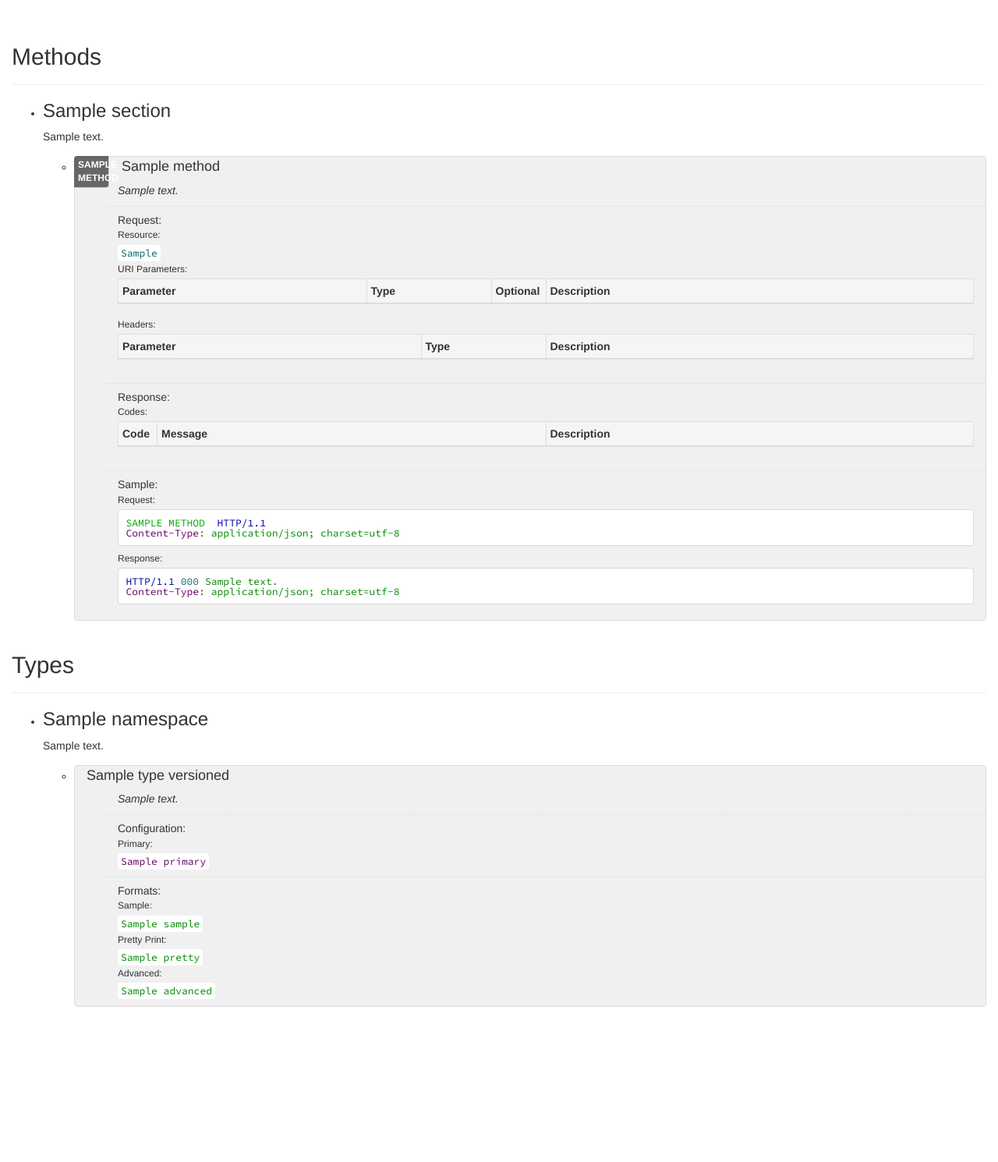
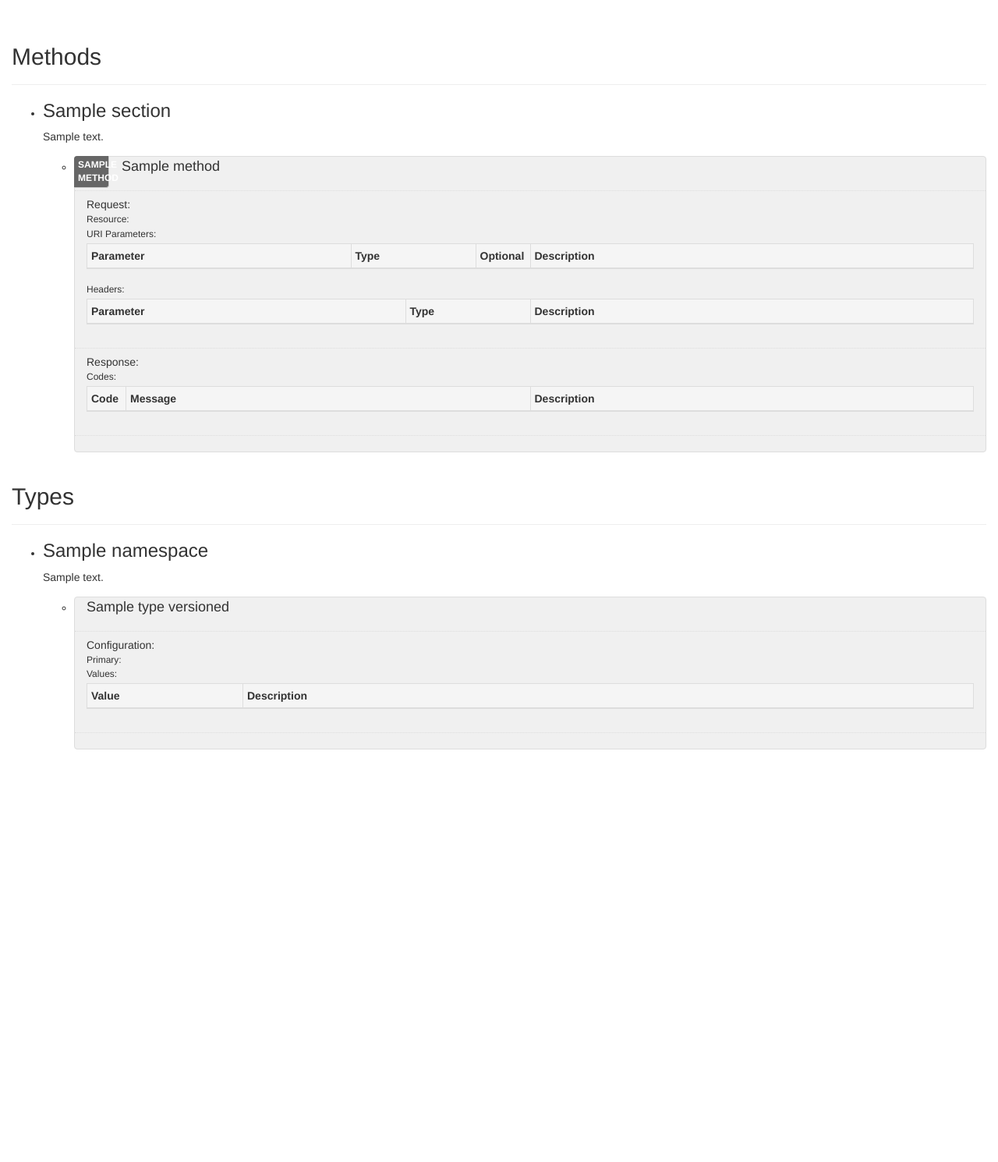
Before and after one commit to SolutionsCloud/apidoc, a Python web app: template apidoc/template/default.html in a window 1280 px wide. Shown: the part 399-1889 px from the top of the page at 78% size. After the commit the page ends 1360 px from the top, so only its background shows below. Run offline with Jinja, Linux system fonts and the light colour scheme; the template is opened without the code that fills it: most values are stand-ins (such as "Sample title", 1, 10 or a date in 2020); lists and menus that the app fills with data are empty; some libraries are stand-ins or nearby versions.

Commit message:
Reduce size of the generated html file

```diff
--- a/apidoc/object/source.py
+++ b/apidoc/object/source.py
@@ -653,7 +653,7 @@
         super().__init__()
         self.type = Object.Types("array")
         self.items = None
-        self.sample_count = 3
+        self.sample_count = 2
 
     @Element.version.setter
     def version(self, value):
--- a/apidoc/template/partial/method.html
+++ /dev/null
@@ -1,120 +0,0 @@
-{%- import "helper/code.html" as code %}
-{%- import "helper/util.html" as util %}
-
-{%- if method.description %}
-    <div class="description stack">{{ method.description }}</div>
-{%- endif %}
-    <div class="request stack">
-        <h5><i class="icon-upload"></i> Request: </h5>
-        <h6>Resource: </h6>
-        <code><span class="hur">{{ method.full_uri }}</span></code>
-
-{%- if method.cleaned_request_parameters %}
-        <h6>URI Parameters: </h6>
-    {%- call util.render_table([{"name": "Parameter"},
-        {"width": "160px", "name": "Type"},
-        {"width": "70px", "name": "Optional"},
-        {"width": "50%", "name": "Description"}]) %}
-        {%- for parameter in method.cleaned_request_parameters.values()|sort %}
-                <tr>
-                    <td><span class="str">{{ util.none_to_empty(parameter.name) }}</span></td>
-                    <td><span class="typ type_link">{{ util.none_to_empty(parameter.type) }}</span></td>
-                    <td><span class="lit">{% if parameter.optional %}Optional{% endif %}</span></td>
-                    <td><span class="com">{{ util.none_to_empty(parameter.description) }}</span></td>
-                </tr>
-        {%- endfor %}
-    {%- endcall %}
-{%- endif %}
-
-{%- if method.request_headers %}
-        <h6>Headers: </h6>
-    {%- call util.render_table([{"name": "Parameter"},
-        {"width": "160px", "name": "Type"},
-        {"width": "50%", "name": "Description"}]) %}
-        {%- for parameter in method.request_headers.values()|sort %}
-                <tr>
-                    <td><span class="str">{{ util.none_to_empty(parameter.name) }}</span></td>
-                    <td><span class="typ type_link">{{ util.none_to_empty(parameter.type) }}</span></td>
-                    <td><span class="com">{{ util.none_to_empty(parameter.description) }}</span></td>
-                </tr>
-        {%- endfor %}
-    {%- endcall %}
-{%- endif %}
-
-{%- if method.request_body %}
-        <h6>Body: </h6>
-        <div class="code"><table class="table-hover">
-            <colgroup>
-                <col width="50%%"></col>
-                <col width="50%%"></col>
-            </colgroup>
-            <tbody>
-    {{ code.code_commented(method.request_body) }}
-            </tbody>
-        </table></div>
-{%- endif %}
-    </div>
-
-    <div class="response stack">
-        <h5><i class="icon-download"></i> Response: </h5>
-{%- if method.response_body %}
-        <h6>Body: </h6>
-        <div class="code"><table class="table-hover">
-            <colgroup>
-                <col width="50%%"></col>
-                <col width="50%%"></col>
-            </colgroup>
-            <tbody>
-    {{ code.code_commented(method.response_body) }}
-            </tbody>
-        </table></div>
-{%- endif %}
-
-{%- if method.response_codes %}
-        <h6>Codes: </h6>
-    {%- call util.render_table([{"width": "50px", "name": "Code"},
-        {"name": "Message"},
-        {"width": "50%", "name": "Description"}]) %}
-        {%- for parameter in method.response_codes|sort %}
-                <tr>
-                    <td><span class="lit">{{ util.none_to_empty(parameter.code) }}</span></td>
-                    <td><span class="str">{{ util.none_to_empty(parameter.message) }}</span></td>
-                    <td><span class="com">{{ util.none_to_empty(parameter.description) }}</span></td>
-                </tr>
-        {%- endfor %}
-    {%- endcall %}
-{%- endif %}
-    </div>
-
-    <div class="sample stack">
-        <h5><i class="icon-play-circle"></i> Sample: </h5>
-        <h6>Request: </h6>
-        <div class="code">
-{{- "" -}}
-<span class="hme">
-{%- if method.method|lower == 'http' -%}
-    GET
-{%- else -%}
-    {{ method.method|upper }}
-{%- endif -%}
-        </span> <span class="hur">
-{{- code.uri_sampled(method.uri, method.request_parameters) -}}
-        </span> <span class="hpr">HTTP/1.1</span>
-<span class="hat">Content-Type</span><span class="pun">: </span><span class="hva">application/json; charset=utf-8</span>
-{%- for parameter in method.request_headers.values()|sort %}
-<span class="hat">{{ parameter.name }}</span><span class="pun">: </span><span class="hva">{{ util.none_to_empty(parameter.sample) }}</span>
-{%- endfor %}
-{% if method.request_body -%}
-{{ code.code_sampled(method.request_body) -}}
-{%- endif -%}
-        </div>
-        <h6>Response: </h6>
-        <div class="code">
-{{- "" -}}
-<span class="hpr">HTTP/1.1</span> <span class="lit">{{ method.code }}</span> <span class="str">{{ method.message }}</span>
-<span class="hat">Content-Type</span><span class="pun">: </span><span class="hva">application/json; charset=utf-8</span>
-{% if method.response_body -%}
-{{ code.code_sampled(method.response_body) -}}
-{%- endif -%}
-        </div>
-    </div>
--- /dev/null
+++ b/apidoc/template/partial/method_sample.html
@@ -0,0 +1,33 @@
+{%- import "helper/code.html" as code %}
+{%- import "helper/util.html" as util %}
+
+<h5><i class="icon-play-circle"></i> Sample: </h5>
+<h6>Request: </h6>
+<div class="code">
+{{- "" -}}
+<span class="hme">
+{%- if method.method|lower == 'http' -%}
+    GET
+{%- else -%}
+    {{ method.method|upper }}
+{%- endif -%}
+        </span> <span class="hur">
+{{- code.uri_sampled(method.uri, method.request_parameters) -}}
+        </span> <span class="hpr">HTTP/1.1</span>
+<span class="hat">Content-Type</span><span class="pun">: </span><span class="hva">application/json; charset=utf-8</span>
+{%- for parameter in method.request_headers.values()|sort %}
+<span class="hat">{{ parameter.name }}</span><span class="pun">: </span><span class="hva">{{ util.none_to_empty(parameter.sample) }}</span>
+{%- endfor %}
+{% if method.request_body -%}
+{{ code.code_sampled(method.request_body) -}}
+{%- endif -%}
+        </div>
+        <h6>Response: </h6>
+        <div class="code">
+{{- "" -}}
+<span class="hpr">HTTP/1.1</span> <span class="lit">{{ method.code }}</span> <span class="str">{{ method.message }}</span>
+<span class="hat">Content-Type</span><span class="pun">: </span><span class="hva">application/json; charset=utf-8</span>
+{% if method.response_body -%}
+{{ code.code_sampled(method.response_body) -}}
+{%- endif -%}
+</div>
--- a/apidoc/template/partial/namespace.html
+++ b/apidoc/template/partial/namespace.html
@@ -33,29 +33,20 @@
                     </ul>
                 </div>
         {%- endif -%}
-                <ul class="contents unstyled">
-        {%- if sources.versions|length > 1 %}
-                    <li class="version" data-version="
-            {%- for version in sources.versions.values()|sort %}
-                {%- if version.name not in type_versioned.versions %}{{ version.name }} {% endif %}
-            {%- endfor -%}
-                    ">
-                        <div class="description stack">no implementation for this version</div>
-                    </li>
-                    <li class="diff">
-            {%- include "partial/type_diff.html" -%}
-                    </li>
-        {%- endif %}
+                <div class="contents">
+        {%- include "partial/type_diff.html" -%}
+                    <div class="stack sample">
         {%- for type in type_versioned.signatures.values() %}
-                    <li class="version" data-version="
+                        <div data-version="
             {%- for (type_version_name, type_version) in type_versioned.versions.items() %}
                 {%- if type_version.signature == type.signature %}{{ type_version_name }} {% endif %}
             {%- endfor -%}
                     ">
-            {%- include "partial/type.html" %}
-                    </li>
+            {%- include "partial/type_sample.html" -%}
+                        </div>
         {%- endfor %}
-                </ul>
+                    </div>
+                </div>
             </li>
     {%- endfor %}
         </ul>
--- a/apidoc/template/partial/section.html
+++ b/apidoc/template/partial/section.html
@@ -36,29 +36,20 @@
                     </ul>
                 </div>
         {%- endif -%}
-                <ul class="contents unstyled">
-        {%- if sources.versions|length > 1 %}
-                    <li class="version" data-version="
-            {%- for version in sources.versions.values()|sort %}
-                {%- if version.name not in method_versioned.versions %}{{ version.name }} {% endif %}
-            {%- endfor -%}
-                    ">
-                        <div class="description stack">no implementation for this version</div>
-                    </li>
-                    <li class="diff">
-            {%- include "partial/method_diff.html" -%}
-                    </li>
-        {%- endif %}
+                <div class="contents">
+        {%- include "partial/method_diff.html" -%}
+                    <div class="stack sample">
         {%- for method in method_versioned.signatures.values() %}
-                    <li class="version" data-version="
+                        <div data-version="
             {%- for (method_version_name, method_version) in method_versioned.versions.items() %}
                 {%- if method_version.signature == method.signature %}{{ method_version_name }} {% endif %}
             {%- endfor -%}
                     ">
-            {%- include "partial/method.html" -%}
-                    </li>
+            {%- include "partial/method_sample.html" -%}
+                        </div>
         {%- endfor %}
-                </ul>
+                    </div>
+                </div>
             </li>
     {%- endfor %}
         </ul>
--- a/apidoc/template/partial/type.html
+++ /dev/null
@@ -1,37 +0,0 @@
-{%- import "helper/code.html" as code %}
-{%- import "helper/util.html" as util %}
-
-{%- if type.description %}
-    <div class="description stack">{{ type.description }}</div>
-{%- endif %}
-    <div class="configuration stack">
-        <h5><i class="icon-ok-circle"></i> Configuration: </h5>
-        <h6>Primary: </h6>
-        <code><span class="typ">{{ type.primary }}</span></code>
-{%- if type.primary|lower == "enum" %}
-        <h6>Values: </h6>
-    {%- call util.render_table([{"width": "200px", "name": "Value"}, {"name": "Description"}]) %}
-        {%- for value in type.values.values()|sort %}
-                <tr>
-                    <td><span class="str">{{ util.none_to_empty(value.name) }}</span></td>
-                    <td><span class="com">{{ util.none_to_empty(value.description) }}</span></td>
-                </tr>
-        {%- endfor %}
-    {%- endcall %}
-{%- endif %}
-    </div>
-    <div class="sample stack">
-        <h5><i class="icon-play-circle"></i> Formats: </h5>
-{%- if type.format.sample %}
-        <h6>Sample: </h6>
-        <code><span class="str">{{ type.format.sample }}</span></code>
-{%- endif %}
-{%- if type.format.pretty %}
-        <h6>Pretty Print: </h6>
-        <code><span class="str">{{ type.format.pretty }}</span></code>
-{%- endif %}
-{%- if type.format.Advanced %}
-        <h6>Advanced: </h6>
-        <code><span class="str">{{ type.format.Advanced }}</span></code>
-{%- endif %}
-    </div>
--- /dev/null
+++ b/apidoc/template/partial/type_sample.html
@@ -0,0 +1,16 @@
+{%- import "helper/code.html" as code %}
+{%- import "helper/util.html" as util %}
+
+<h5><i class="icon-play-circle"></i> Formats: </h5>
+{%- if type.format.sample %}
+<h6>Sample: </h6>
+<code><span class="str">{{ type.format.sample }}</span></code>
+{%- endif %}
+{%- if type.format.pretty %}
+<h6>Pretty Print: </h6>
+<code><span class="str">{{ type.format.pretty }}</span></code>
+{%- endif %}
+{%- if type.format.Advanced %}
+<h6>Advanced: </h6>
+<code><span class="str">{{ type.format.Advanced }}</span></code>
+{%- endif %}
--- a/apidoc/template/resource/css/apidoc.css
+++ b/apidoc/template/resource/css/apidoc.css
@@ -28,16 +28,16 @@
 .doc-sidenav.nav SPAN.highlight{background-color:#fff2a8;color:#000;}
 .doc-sidebar{padding-left:2px;padding-top:20px;padding-bottom:20px;padding-right:10px;width:100% !important;}.doc-sidebar.affix{width:inherit !important;top:0;bottom:0;overflow:auto;}
 .doc-sidebar CODE{padding:0 4px;line-height:11px;font-size:11px;}
-@media (max-width:767px){body{padding-top:0;} .doc-sidenav{width:auto;margin-bottom:20px;} .doc-sidebar.affix{position:static;width:auto;top:0;}}.item{margin:15px 0;padding:0;border:1px solid #ccc;min-height:30px;position:relative;-webkit-border-radius:4px;-moz-border-radius:4px;border-radius:4px;}.item{background-color:#f0f0f0;}.item,.item::before,.item>.versions,.item>.diff-header,.item>.versions>LI,.item>.contents>LI>.stack{border-color:#ddd;}
+@media (max-width:767px){body{padding-top:0;} .doc-sidenav{width:auto;margin-bottom:20px;} .doc-sidebar.affix{position:static;width:auto;top:0;}}.item{margin:15px 0;padding:0;border:1px solid #ccc;min-height:30px;position:relative;-webkit-border-radius:4px;-moz-border-radius:4px;border-radius:4px;}.item{background-color:#f0f0f0;}.item,.item::before,.item>.versions,.item>.diff-header,.item>.versions>LI,.item>.contents>.stack{border-color:#ddd;}
 .item::before{background-color:#666;}
 .method[data-method]::before,#item-head[data-method]::before{content:attr(data-method);position:absolute;top:-1px;left:-1px;width:45px;padding:3px 5px;font-size:12px;font-weight:bold;border:1px solid #ccc;border-top:none;border-left:none;color:#FFF;-webkit-border-radius:4px 0 4px 0;-moz-border-radius:4px 0 4px 0;border-radius:4px 0 4px 0;}
-.method[data-method=GET],#item-head[data-method=GET]{background-color:#d5ebf6;}.method[data-method=GET],#item-head[data-method=GET],.method[data-method=GET]::before,#item-head[data-method=GET]::before,.method[data-method=GET]>.versions,#item-head[data-method=GET]>.versions,.method[data-method=GET]>.diff-header,#item-head[data-method=GET]>.diff-header,.method[data-method=GET]>.versions>LI,#item-head[data-method=GET]>.versions>LI,.method[data-method=GET]>.contents>LI>.stack,#item-head[data-method=GET]>.contents>LI>.stack{border-color:#81c3e4;}
+.method[data-method=GET],#item-head[data-method=GET]{background-color:#d5ebf6;}.method[data-method=GET],#item-head[data-method=GET],.method[data-method=GET]::before,#item-head[data-method=GET]::before,.method[data-method=GET]>.versions,#item-head[data-method=GET]>.versions,.method[data-method=GET]>.diff-header,#item-head[data-method=GET]>.diff-header,.method[data-method=GET]>.versions>LI,#item-head[data-method=GET]>.versions>LI,.method[data-method=GET]>.contents>.stack,#item-head[data-method=GET]>.contents>.stack{border-color:#81c3e4;}
 .method[data-method=GET]::before,#item-head[data-method=GET]::before{background-color:#0077b3;}
-.method[data-method=POST],#item-head[data-method=POST]{background-color:#e1f1da;}.method[data-method=POST],#item-head[data-method=POST],.method[data-method=POST]::before,#item-head[data-method=POST]::before,.method[data-method=POST]>.versions,#item-head[data-method=POST]>.versions,.method[data-method=POST]>.diff-header,#item-head[data-method=POST]>.diff-header,.method[data-method=POST]>.versions>LI,#item-head[data-method=POST]>.versions>LI,.method[data-method=POST]>.contents>LI>.stack,#item-head[data-method=POST]>.contents>LI>.stack{border-color:#a4d590;}
+.method[data-method=POST],#item-head[data-method=POST]{background-color:#e1f1da;}.method[data-method=POST],#item-head[data-method=POST],.method[data-method=POST]::before,#item-head[data-method=POST]::before,.method[data-method=POST]>.versions,#item-head[data-method=POST]>.versions,.method[data-method=POST]>.diff-header,#item-head[data-method=POST]>.diff-header,.method[data-method=POST]>.versions>LI,#item-head[data-method=POST]>.versions>LI,.method[data-method=POST]>.contents>.stack,#item-head[data-method=POST]>.contents>.stack{border-color:#a4d590;}
 .method[data-method=POST]::before,#item-head[data-method=POST]::before{background-color:#36aa09;}
-.method[data-method=PUT],#item-head[data-method=PUT]{background-color:#faebd1;}.method[data-method=PUT],#item-head[data-method=PUT],.method[data-method=PUT]::before,#item-head[data-method=PUT]::before,.method[data-method=PUT]>.versions,#item-head[data-method=PUT]>.versions,.method[data-method=PUT]>.diff-header,#item-head[data-method=PUT]>.diff-header,.method[data-method=PUT]>.versions>LI,#item-head[data-method=PUT]>.versions>LI,.method[data-method=PUT]>.contents>LI>.stack,#item-head[data-method=PUT]>.contents>LI>.stack{border-color:#f0c375;}
+.method[data-method=PUT],#item-head[data-method=PUT]{background-color:#faebd1;}.method[data-method=PUT],#item-head[data-method=PUT],.method[data-method=PUT]::before,#item-head[data-method=PUT]::before,.method[data-method=PUT]>.versions,#item-head[data-method=PUT]>.versions,.method[data-method=PUT]>.diff-header,#item-head[data-method=PUT]>.diff-header,.method[data-method=PUT]>.versions>LI,#item-head[data-method=PUT]>.versions>LI,.method[data-method=PUT]>.contents>.stack,#item-head[data-method=PUT]>.contents>.stack{border-color:#f0c375;}
 .method[data-method=PUT]::before,#item-head[data-method=PUT]::before{background-color:#c27e0a;}
-.method[data-method=DELETE],#item-head[data-method=DELETE]{background-color:#f1dada;}.method[data-method=DELETE],#item-head[data-method=DELETE],.method[data-method=DELETE]::before,#item-head[data-method=DELETE]::before,.method[data-method=DELETE]>.versions,#item-head[data-method=DELETE]>.versions,.method[data-method=DELETE]>.diff-header,#item-head[data-method=DELETE]>.diff-header,.method[data-method=DELETE]>.versions>LI,#item-head[data-method=DELETE]>.versions>LI,.method[data-method=DELETE]>.contents>LI>.stack,#item-head[data-method=DELETE]>.contents>LI>.stack{border-color:#d59090;}
+.method[data-method=DELETE],#item-head[data-method=DELETE]{background-color:#f1dada;}.method[data-method=DELETE],#item-head[data-method=DELETE],.method[data-method=DELETE]::before,#item-head[data-method=DELETE]::before,.method[data-method=DELETE]>.versions,#item-head[data-method=DELETE]>.versions,.method[data-method=DELETE]>.diff-header,#item-head[data-method=DELETE]>.diff-header,.method[data-method=DELETE]>.versions>LI,#item-head[data-method=DELETE]>.versions>LI,.method[data-method=DELETE]>.contents>.stack,#item-head[data-method=DELETE]>.contents>.stack{border-color:#d59090;}
 .method[data-method=DELETE]::before,#item-head[data-method=DELETE]::before{background-color:#aa0909;}
 .method#item-head::after,#item-head#item-head::after{content:"";position:absolute;height:15px;width:100%;top:26px;}
 #item-head{display:none;position:fixed;top:-1px;margin:0;border-bottom:none;z-index:2;}#item-head.item{-webkit-border-radius:0;-moz-border-radius:0;border-radius:0;}#item-head.item::before{-webkit-border-radius:0 0 4px 0;-moz-border-radius:0 0 4px 0;border-radius:0 0 4px 0;}
@@ -72,22 +72,28 @@
 .item>.diff-header>H5.desc[data-changed=new]::before,.item>.diff-header>.versions>LI:not(:first-child)[data-changed=new]::before,.item-head>.diff-header>H5.desc[data-changed=new]::before,.item-head>.diff-header>.versions>LI:not(:first-child)[data-changed=new]::before,.doc-sidenav>LI[data-changed=new]::before{content:"new";background-color:#a4d590;}
 .item>.diff-header>H5.desc[data-changed=updated]::before,.item>.diff-header>.versions>LI:not(:first-child)[data-changed=updated]::before,.item-head>.diff-header>H5.desc[data-changed=updated]::before,.item-head>.diff-header>.versions>LI:not(:first-child)[data-changed=updated]::before,.doc-sidenav>LI[data-changed=updated]::before{content:"change";background-color:#f0c375;}
 .item>.diff-header>H5.desc[data-changed=deleted]::before,.item>.diff-header>.versions>LI:not(:first-child)[data-changed=deleted]::before,.item-head>.diff-header>H5.desc[data-changed=deleted]::before,.item-head>.diff-header>.versions>LI:not(:first-child)[data-changed=deleted]::before,.doc-sidenav>LI[data-changed=deleted]::before{content:"delete";background-color:#d59090;}
-.item>.contents>LI{display:none;}.item>.contents>LI.active{display:block;}
-.item>.contents>LI .stack{border-bottom:1px dotted #ddd;padding:10px 15px;}.item>.contents>LI .stack:last-child{border-bottom:none;}
-.item>.contents>LI>.description{font-style:italic;margin-bottom:0;}
-.item>.contents>LI H5{margin-top:0;margin-bottom:5px;}
-.item>.contents>LI H6{margin-top:5px;margin-bottom:5px;}
-.item>.contents>LI .table{background-color:#FFF;}.item>.contents>LI .table THEAD{background-color:#F5F5F5;}
-.item>.contents>LI .diff_version.diff_new{background-color:#dbffdb;}
-.item>.contents>LI .diff_version.diff_del{background-color:#ffdbdb;}
-.item.diff-mode>.contents>LI.version.active{display:none;}
-.item.diff-mode-side>.contents>LI.diff{width:50%;display:inline-block !important;}.item.diff-mode-side>.contents>LI.diff>H5.title{text-align:center;}
-.item.diff-mode-side>.contents>LI.diff-left .diff_new{visibility:hidden;}
-.item.diff-mode-side>.contents>LI.diff-right .diff_del{visibility:hidden;}
-.item.diff-mode-inline>.contents>LI.diff>H5.title{display:none;}
-.item.diff-mode-inline>.contents>LI.diff-left{display:block;}
-.item.diff-mode-inline>.contents>LI.diff-right{display:none;}
-.item.diff-mode-mini>.contents>LI .diff_version:not(.diff_new):not(.diff_del){display:none;}
+.item>.contents>.title{display:none;}
+.item>.contents>.stack{border-bottom:1px dotted #ddd;padding:10px 15px;}.item>.contents>.stack:last-child{border-bottom:none;}
+.item>.contents>.sample>DIV{display:none;}
+.item>.contents>.description{font-style:italic;margin-bottom:0;}
+.item>.contents H5{margin-top:0;margin-bottom:5px;}
+.item>.contents H6{margin-top:5px;margin-bottom:5px;}
+.item>.contents .table{background-color:#FFF;}.item>.contents .table THEAD{background-color:#F5F5F5;}
+.item>.contents.content-left{display:block;}
+.item>.contents.content-right{display:none;}
+.item:not(.diff-mode)>.contents .diff_version:not(.diff_new){display:none;}
+.item.diff-mode .diff_version.diff_new{background-color:#dbffdb;}
+.item.diff-mode .diff_version.diff_del{background-color:#ffdbdb;}
+.item.diff-mode .diff_version.diff_none{display:none;}
+.item.diff-mode>.contents>.title{display:block;}
+.item.diff-mode>.contents>.sample{display:none;}
+.item.diff-mode-side>.contents{width:50%;display:inline-block;}.item.diff-mode-side>.contents>H5.title{text-align:center;}
+.item.diff-mode-side>.contents.content-left .diff_new{visibility:hidden;}
+.item.diff-mode-side>.contents.content-right .diff_del{visibility:hidden;}
+.item.diff-mode-inline>.contents.diff>H5.title{display:none;}
+.item.diff-mode-inline>.contents.content-left{display:block;}
+.item.diff-mode-inline>.contents.content-right{display:none;}
+.item.diff-mode-mini>.contents .diff_version:not(.diff_new):not(.diff_del){display:none;}
 .help_overlay{position:fixed;top:0px;left:0px;height:100%;width:100%;background-color:#000;z-index:99;display:block;opacity:0.2;}
 .help_popup{position:fixed;top:50px;left:50%;width:400px;margin-left:-203px;z-index:100;text-align:left;outline:6px solid rgba(255, 255, 255, 0.6);background-color:#FFF;}.help_popup h2{padding:5px;}
 .help_popup .help_row{border-top:1px solid #ddd;padding:5px;padding-bottom:10px;}
--- a/apidoc/template/resource/src/less/item.less
+++ b/apidoc/template/resource/src/less/item.less
@@ -2,20 +2,22 @@
 @import "item-header.less";
 
 .item {
-    > .contents > LI {
-        display: none;
-
-        &.active {
-            display: block;
+    > .contents {
+         > .title {
+                display: none;
         }
 
-        .stack {
+        > .stack {
             border-bottom: 1px dotted #ddd;
             padding: 10px 15px;
 
             &:last-child {
                 border-bottom: none;
             }
+        }
+
+        > .sample > DIV {
+            display: none;
         }
 
         > .description {
@@ -41,6 +43,22 @@
             }
         }
 
+        &.content-left  {
+            display: block;
+        }
+        &.content-right {
+            display: none;
+        }
+    }
+
+    &:not(.diff-mode) > .contents {
+        .diff_version:not(.diff_new) {
+            display:none;
+        }
+    }
+
+    &.diff-mode {
+
         .diff_version {
             &.diff_new {
                 background-color: hsl(120, 100%, 93%);;
```
Also changed, not shown: other parts of apidoc/template/resource/src/less/item.less (+26 -16 lines), apidoc/template/resource/js/apidoc.js (+17 -14 lines), apidoc/template/resource/src/less/item-wrapper.less (+5 -5 lines).
